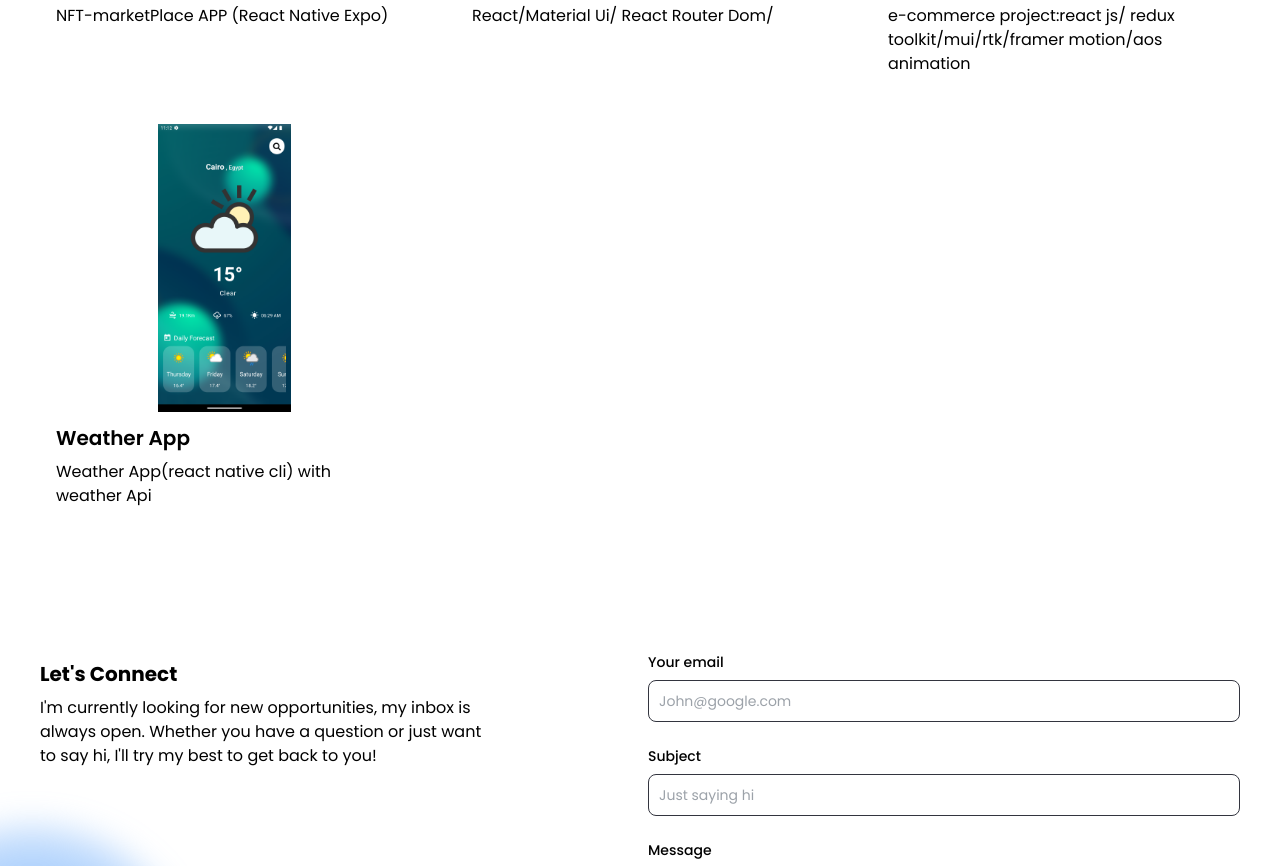
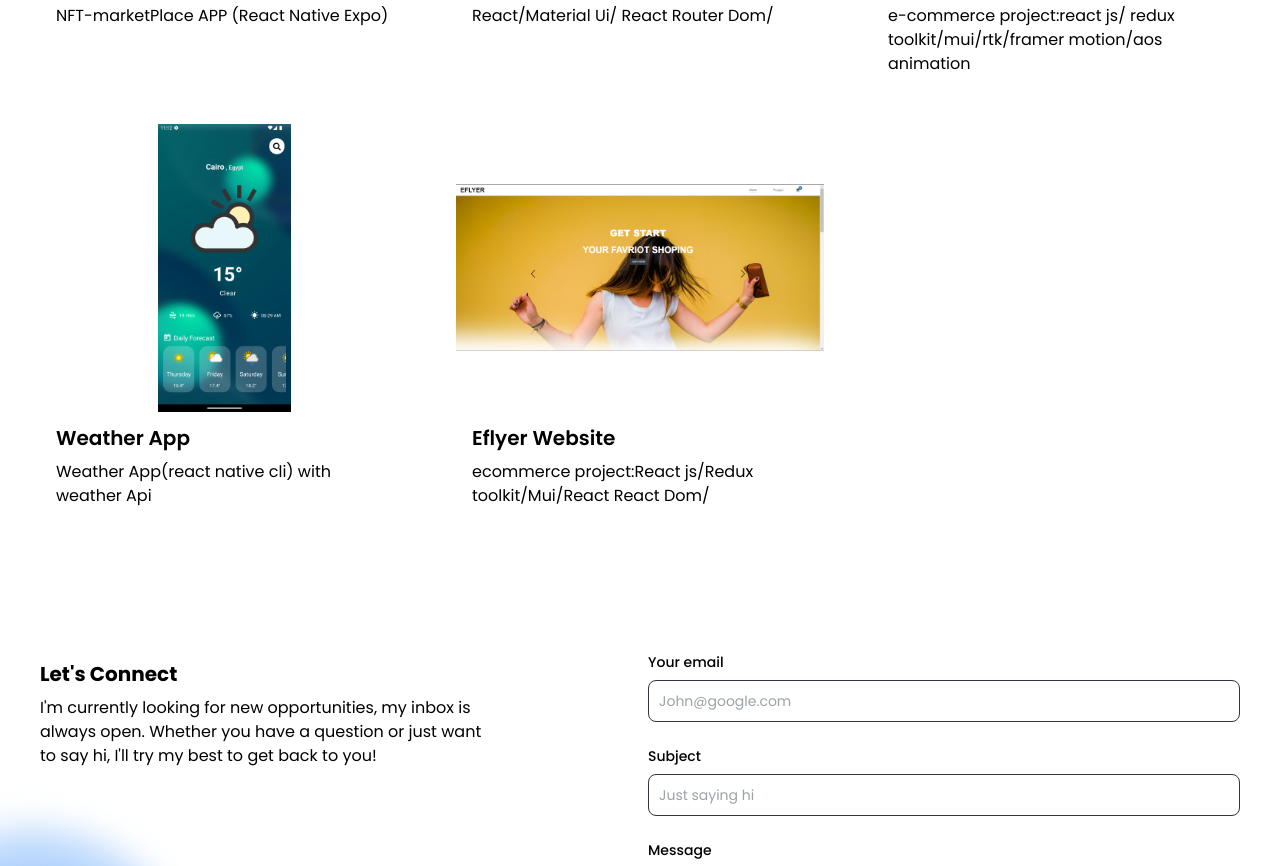
Before and after one commit to Moustafa-Elsayed/personal-portfolio, a Next.js app: page / in a window 1280 px wide. Shown: the part 4040-4906 px from the top of the page. Built offline with nearby package versions, Linux system fonts and the light colour scheme.

Commit message:
add new project

```diff
--- a/src/components/projects/ProjectSection.jsx
+++ b/src/components/projects/ProjectSection.jsx
@@ -72,6 +72,15 @@ const projectsData = [
     gitUrl: "https://github.com/Moustafa-Elsayed/Weather",
     previewUrl: "/",
   },
+  {
+    id: 7,
+    title: "Eflyer Website",
+    description: "ecommerce project:React js/Redux toolkit/Mui/React React Dom/",
+    image: "/images/eflyer.png",
+    tag: ["All", "Web"],
+    gitUrl: "https://github.com/Moustafa-Elsayed/eflyer",
+    previewUrl: "https://eflyer-mocha.vercel.app/",
+  },
 ];
 
 const ProjectsSection = () => {
```
Also changed, not shown: public/images/eflyer.png (added), public/images/eflyer1.png (added).
